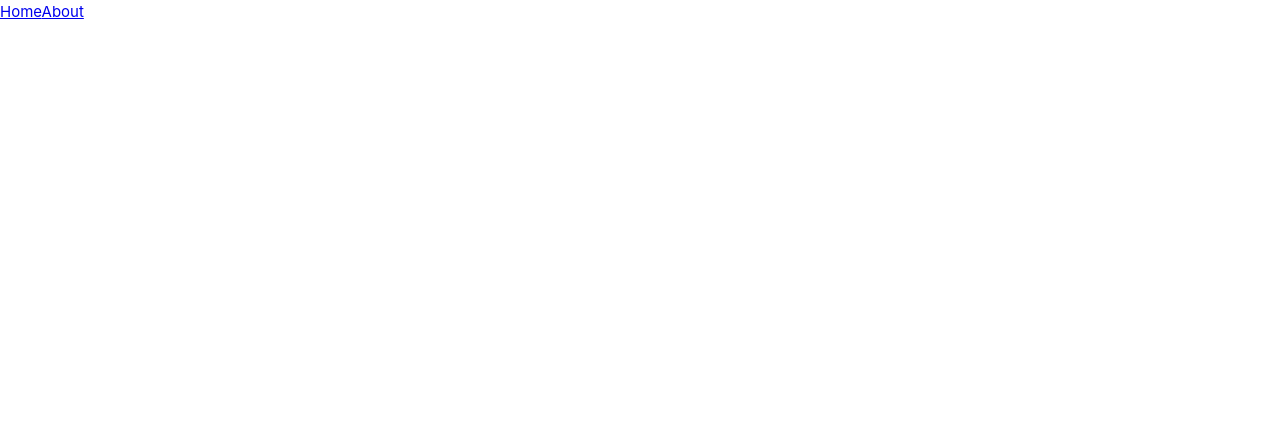
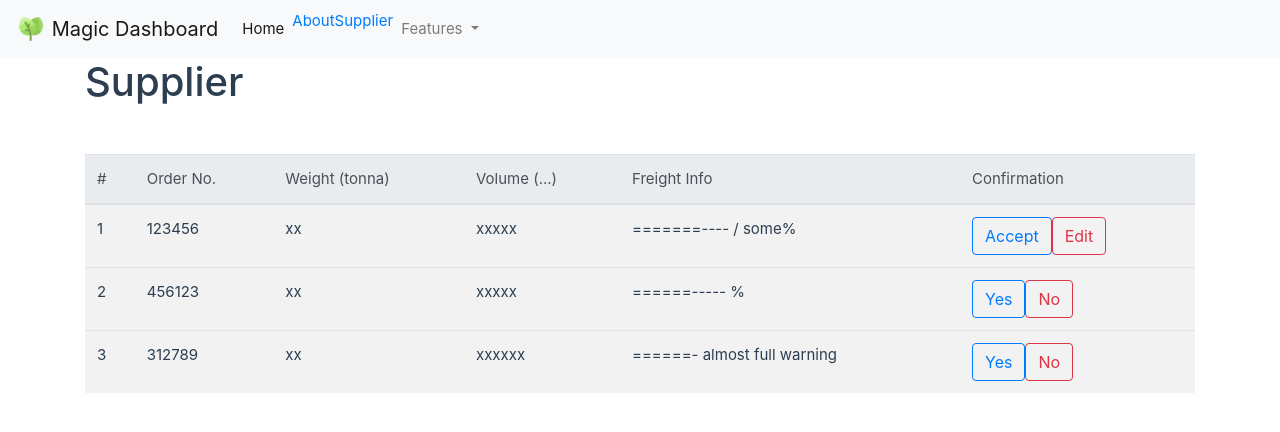
Before and after one commit to CatherineLISHUANG/Frontend, a Vue app in the folder vue-app/: page /supplier in a window 1280 px wide. Before the commit this address had no page. Shown: the top 432 px of the page. Built offline with nearby package versions, Linux system fonts and the light colour scheme.

Commit message:
Refactor supplier page to vue.js

```diff
--- a/vue-app/index.html
+++ b/vue-app/index.html
@@ -4,6 +4,12 @@
     <meta charset="UTF-8">
     <link rel="icon" href="/favicon.ico">
     <meta name="viewport" content="width=device-width, initial-scale=1.0">
+    <link
+      rel="stylesheet"
+      href="https://cdn.jsdelivr.net/npm/bootstrap@4.0.0/dist/css/bootstrap.min.css"
+      integrity="sha384-Gn5384xqQ1aoWXA+058RXPxPg6fy4IWvTNh0E263XmFcJlSAwiGgFAW/dAiS6JXm"
+      crossorigin="anonymous"
+    />
     <title>Magic Dashboard</title>
   </head>
   <body>
--- a/vue-app/src/App.vue
+++ b/vue-app/src/App.vue
@@ -1,15 +1,13 @@
 <script setup>
-import { RouterLink, RouterView } from 'vue-router'
+import { RouterView } from 'vue-router'
+import Navigation from './components/Navigation.vue'
 </script>
 
 <template>
   <div>
     <header>
       <div class="wrapper">
-        <nav>
-          <RouterLink to="/">Home</RouterLink>
-          <RouterLink to="/about">About</RouterLink>
-        </nav>
+        <Navigation />
       </div>
     </header>
     <RouterView />
--- /dev/null
+++ b/vue-app/src/components/Navigation.vue
@@ -0,0 +1,66 @@
+<script setup>
+import { RouterLink } from 'vue-router'
+
+</script>
+
+<template>
+  <nav class="navbar navbar-expand-lg navbar-light bg-light">
+    <a class="navbar-brand" href="./index.html">
+      <img
+        src="@/assets/images/icon.png"
+        alt="Logo"
+        width="30"
+        height="24"
+        class="d-inline-block align-text-top"
+      />
+      Magic Dashboard
+    </a>
+    <button
+      class="navbar-toggler"
+      type="button"
+      data-toggle="collapse"
+      data-target="#navbarSupportedContent"
+      aria-controls="navbarSupportedContent"
+      aria-expanded="false"
+      aria-label="Toggle navigation"
+    >
+      <span class="navbar-toggler-icon"></span>
+    </button>
+
+    <div class="collapse navbar-collapse" id="navbarSupportedContent">
+      <ul class="navbar-nav mr-auto">
+        <li class="nav-item active">
+          <RouterLink class="nav-link" to="/">Home</RouterLink>
+
+        </li>
+        <li class="nav-item">
+
+            <RouterLink to="/about">About</RouterLink>
+          <RouterLink to="/supplier">Supplier</RouterLink>
+        </li>
+        <li class="nav-item dropdown">
+          <a
+            class="nav-link dropdown-toggle"
+            href="#"
+            id="navbarDropdown"
+            role="button"
+            data-toggle="dropdown"
+            aria-haspopup="true"
+            aria-expanded="false"
+          >
+            Features
+          </a>
+          <div class="dropdown-menu" aria-labelledby="navbarDropdown">
+            <a class="dropdown-item" href="./company.html">Company</a>
+            <a class="dropdown-item" href="./supplier.html">Supplier</a>
+            <a class="dropdown-item" href="./transportation.html"
+              >Transportation</a
+            >
+            <div class="dropdown-divider"></div>
+            <a class="dropdown-item" href="#">Something else here</a>
+          </div>
+        </li>
+      </ul>
+    </div>
+  </nav>
+</template>
--- /dev/null
+++ b/vue-app/src/components/SupplierTable.vue
@@ -0,0 +1,98 @@
+<template>
+  <table class="table table-hover table-striped">
+    <thead class="thead-light">
+      <tr>
+        <th scope="col">#</th>
+        <th scope="col">Order No.</th>
+        <th scope="col">Weight (tonna)</th>
+        <th scope="col">Volume (...)</th>
+        <th scope="col">Freight Info</th>
+        <th scope="col">Confirmation</th>
+      </tr>
+    </thead>
+    <tbody>
+      <tr
+        data-toggle="collapse"
+        href="#collapse1"
+        role="button"
+        aria-expanded="false"
+        aria-controls="collapse1"
+      >
+        <th
+          scope="row"
+          data-toggle="collapse"
+          href="#collapse1"
+          role="button"
+          aria-expanded="false"
+          aria-controls="collapse1"
+        >
+          1
+        </th>
+        <td>123456</td>
+        <td>xx</td>
+        <td>xxxxx</td>
+        <td>=======---- / some%</td>
+        <td>
+          <button type="button" class="btn btn-outline-primary">Accept</button>
+          <button
+            type="button"
+            class="btn btn-outline-danger"
+            id="dropdownMenuButton"
+            data-toggle="dropdown"
+            aria-haspopup="true"
+            aria-expanded="false"
+          >
+            Edit
+          </button>
+          <div class="dropdown-menu" aria-labelledby="dropdownMenuButton">
+            <a class="dropdown-item" href="#">Action</a>
+            <a class="dropdown-item" href="#">Another action</a>
+            <a class="dropdown-item" href="#">Something else here</a>
+          </div>
+        </td>
+      </tr>
+      <tr class="collapse" id="collapse1">
+        <td colspan="2">Flight No.: ...</td>
+        <td colspan="2">Departure: ...</td>
+        <td colspan="1">Arrival: ...</td>
+        <td colspan="1">Date: ...</td>
+      </tr>
+
+      <tr>
+        <th scope="row">2</th>
+        <td>456123</td>
+        <td>xx</td>
+        <td>xxxxx</td>
+        <td>======----- %</td>
+        <td>
+          <button type="button" class="btn btn-outline-primary">Yes</button>
+          <button type="button" class="btn btn-outline-danger">No</button>
+        </td>
+      </tr>
+      <tr class="collapse" id="collapse2">
+        <td colspan="2">Flight No.: ...</td>
+        <td colspan="2">Departure: ...</td>
+        <td colspan="1">Arrival: ...</td>
+        <td colspan="1">Date: ...</td>
+      </tr>
+      <tr>
+        <th scope="row">3</th>
+        <td>312789</td>
+        <td>xx</td>
+        <td>xxxxxx</td>
+        <td>======- almost full warning</td>
+
+        <td>
+          <button type="button" class="btn btn-outline-primary">Yes</button>
+          <button type="button" class="btn btn-outline-danger">No</button>
+        </td>
+      </tr>
+      <tr class="collapse" id="collapseExample">
+        <td colspan="2">Flight No.: ...</td>
+        <td colspan="2">Departure: ...</td>
+        <td colspan="1">Arrival: ...</td>
+        <td colspan="1">Date: ...</td>
+      </tr>
+    </tbody>
+  </table>
+</template>
--- a/vue-app/src/router/index.js
+++ b/vue-app/src/router/index.js
@@ -16,6 +16,11 @@ const router = createRouter({
       // this generates a separate chunk (About.[hash].js) for this route
       // which is lazy-loaded when the route is visited.
       component: () => import('../views/AboutView.vue')
+    },
+    {
+      path: '/supplier',
+      name: 'supplier',
+      component: () => import('../views/SupplierView.vue')
     }
   ]
 })
--- /dev/null
+++ b/vue-app/src/views/SupplierView.vue
@@ -0,0 +1,13 @@
+<script setup>
+import SupplierTable from '../components/SupplierTable.vue'
+</script>
+
+<template>
+  <div class="container">
+    <h1>Supplier</h1>
+
+    <div class="mt-5">
+        <SupplierTable />
+    </div>
+  </div>
+</template>
```
Also changed, not shown: vue-app/src/assets/images/icon.png (added), 1 other file (tests, documents, lock files or other folders).
